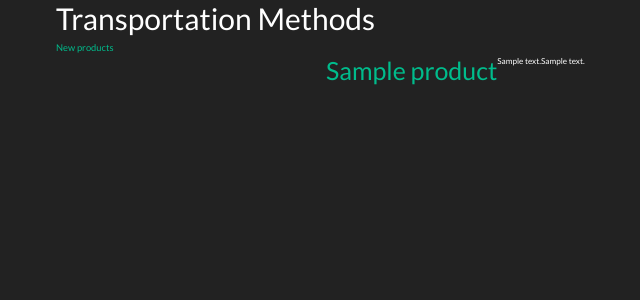
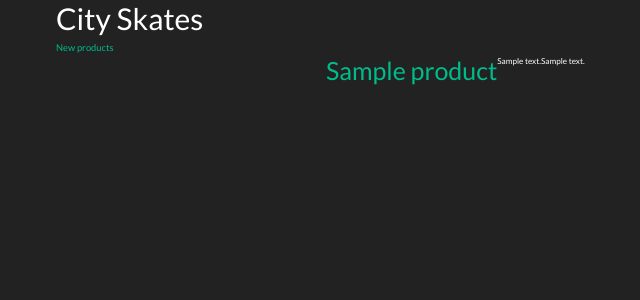
Before and after one commit to MaxIsWell42/Contractor, a Flask app: page / in a window 1280 px wide. Shown: the top 300 px of the page, without its empty margins (29-669 px from the left). Run offline with Flask 2, Linux system fonts and the light colour scheme; a database or web service that is not in the repository returns one stand-in record (values such as "Sample title"); some libraries are stand-ins or nearby versions.

Commit message:
fixed products_new route

```diff
--- a/templates/products_index.html
+++ b/templates/products_index.html
@@ -2,7 +2,7 @@
 {% extends 'base.html' %}
 
 {% block content %}
-<h1>Transportation Methods</h1>
+<h1>City Skates</h1>
 
 <a href='/products/new'>New products</a>
 
```
Also changed, not shown: templates/products_new.html (renamed from templates/product_new.html).
